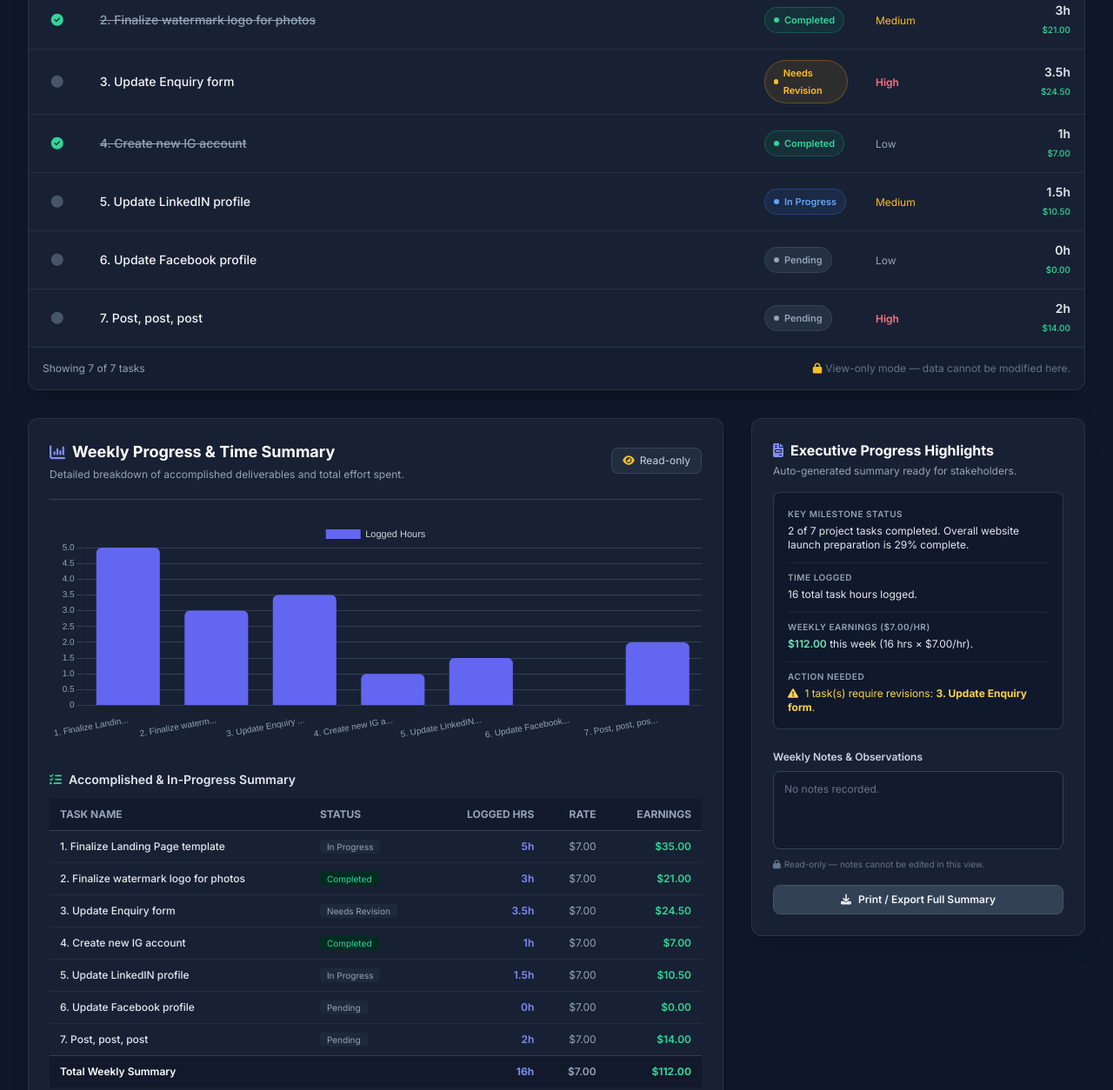
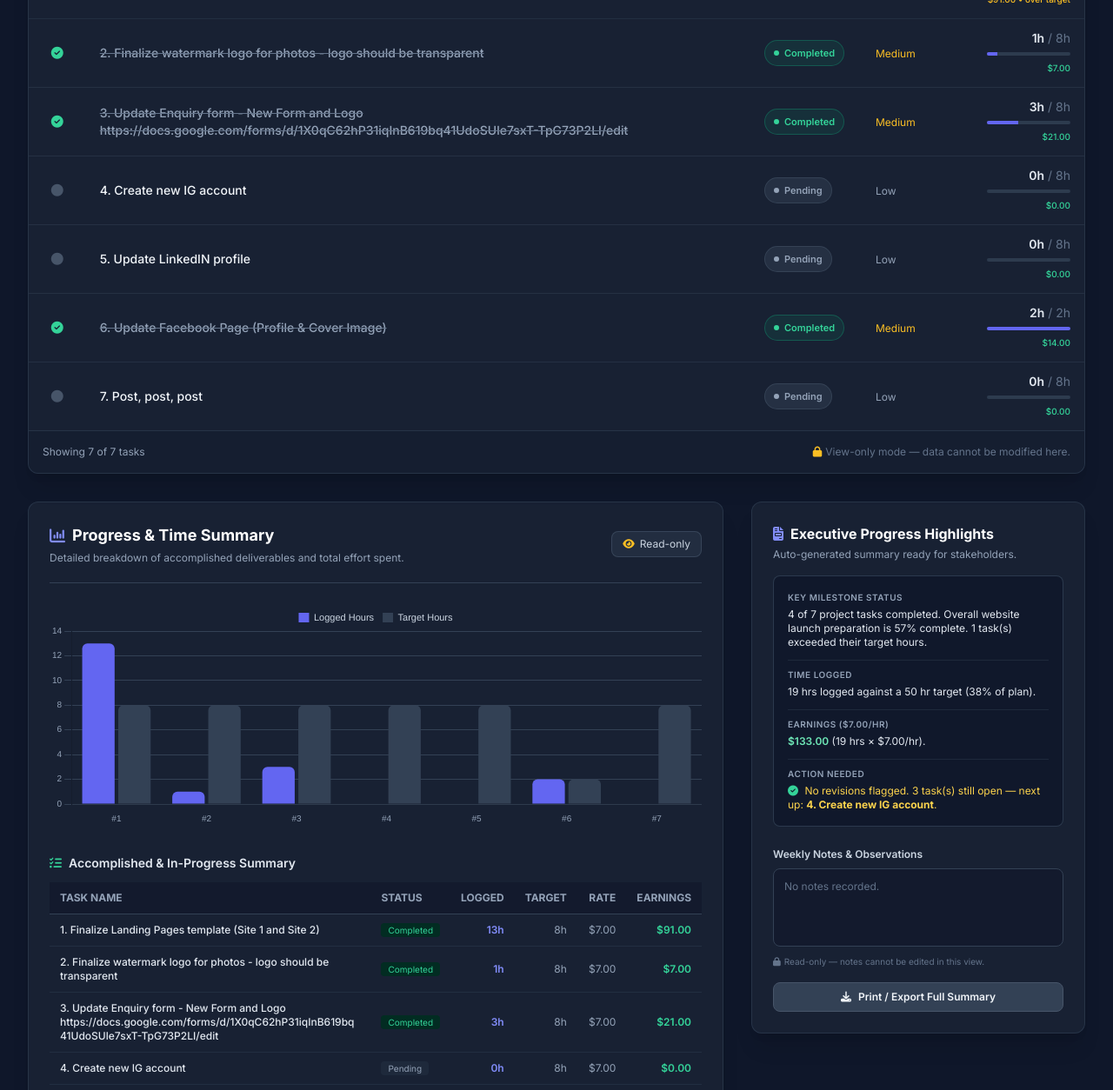
Before and after one commit to briangicaro2026WPwebsites-mockup/Selling-Accra-Project-Tracker, a plain HTML site: page index.html in a window 1280 px wide. Shown: the part 648-1902 px from the top of the page at 87% size. Drawn offline with nearby package versions, Linux system fonts and the light colour scheme.

Commit message:
Refactor index.html for clarity and functionality
Updated various elements in the index.html file for improved clarity and functionality, including changes to earnings display, task logging, and chart configurations.

```diff
--- a/index.html
+++ b/index.html
@@ -34,8 +34,8 @@
         ::-webkit-scrollbar-track { background: #1e293b; }
         ::-webkit-scrollbar-thumb { background: #475569; border-radius: 4px; }
         ::-webkit-scrollbar-thumb:hover { background: #64748b; }
-        /* Read-only affordances */
         .readonly-note { cursor: default; }
+        .wrap-anywhere { overflow-wrap: anywhere; word-break: break-word; }
     </style>
 </head>
 <body class="min-h-screen bg-slate-900 text-slate-100 flex flex-col">
@@ -133,7 +133,7 @@
 
             <div class="bg-slate-800/60 border border-slate-700/60 rounded-xl p-5 flex flex-col justify-between relative overflow-hidden group hover:border-emerald-500/50 transition">
                 <div class="flex items-center justify-between">
-                    <span class="text-xs font-semibold uppercase tracking-wider text-emerald-400">Weekly Earnings</span>
+                    <span class="text-xs font-semibold uppercase tracking-wider text-emerald-400">Total Earnings</span>
                     <span class="p-2 bg-emerald-500/10 rounded-lg text-emerald-400"><i class="fa-solid fa-dollar-sign"></i></span>
                 </div>
                 <div class="mt-4 flex items-baseline">
@@ -149,7 +149,7 @@
                 <div class="flex flex-col justify-center">
                     <span class="text-xs font-semibold uppercase tracking-wider text-slate-400">Overall Progress</span>
                     <span id="overall-percentage-text" class="text-2xl font-extrabold text-white mt-1">0%</span>
-                    <span id="hours-logged-stat" class="text-xs text-slate-400 mt-1"><i class="fa-solid fa-clock text-indigo-400 mr-1"></i>0 hrs this week</span>
+                    <span id="hours-logged-stat" class="text-xs text-slate-400 mt-1"><i class="fa-solid fa-clock text-indigo-400 mr-1"></i>0 hrs logged</span>
                 </div>
                 <div class="relative w-20 h-20 flex-shrink-0">
                     <canvas id="kpiGaugeChart"></canvas>
@@ -191,15 +191,15 @@
                             <th class="py-3.5 px-4 w-12 text-center">Done</th>
                             <th class="py-3.5 px-4">Task Description</th>
                             <th class="py-3.5 px-4 w-32">State</th>
-                            <th class="py-3.5 px-4 w-28">Priority</th>
-                            <th class="py-3.5 px-4 w-36 text-right">Logged Hours</th>
+                            <th class="py-3.5 px-4 w-24">Priority</th>
+                            <th class="py-3.5 px-4 w-40 text-right">Hours (Logged / Target)</th>
                         </tr>
                     </thead>
                     <tbody id="task-table-body" class="divide-y divide-slate-700/50 text-slate-300"></tbody>
                 </table>
             </div>
 
-            <div class="p-4 bg-slate-900/30 border-t border-slate-700/60 text-xs text-slate-400 flex justify-between items-center">
+            <div class="p-4 bg-slate-900/30 border-t border-slate-700/60 text-xs text-slate-400 flex flex-col sm:flex-row gap-2 justify-between sm:items-center">
                 <span id="showing-tasks-count">Showing 0 tasks</span>
                 <span class="text-slate-500"><i class="fa-solid fa-lock mr-1 text-amber-400"></i>View-only mode — data cannot be modified here.</span>
             </div>
@@ -214,7 +214,7 @@
                     <div class="flex flex-col sm:flex-row sm:items-center justify-between gap-4 pb-5 border-b border-slate-700">
                         <div>
                             <h2 class="text-lg font-bold text-white flex items-center gap-2">
-                                <i class="fa-solid fa-chart-column text-indigo-400"></i> Weekly Progress &amp; Time Summary
+                                <i class="fa-solid fa-chart-column text-indigo-400"></i> Progress &amp; Time Summary
                             </h2>
                             <p class="text-xs text-slate-400 mt-1">Detailed breakdown of accomplished deliverables and total effort spent.</p>
                         </div>
@@ -241,7 +241,8 @@
                                     <tr>
                                         <th class="py-2.5 px-3">Task Name</th>
                                         <th class="py-2.5 px-3">Status</th>
-                                        <th class="py-2.5 px-3 text-right">Logged Hrs</th>
+                                        <th class="py-2.5 px-3 text-right">Logged</th>
+                                        <th class="py-2.5 px-3 text-right">Target</th>
                                         <th class="py-2.5 px-3 text-right">Rate</th>
                                         <th class="py-2.5 px-3 text-right">Earnings</th>
                                     </tr>
@@ -249,8 +250,9 @@
                                 <tbody id="weekly-breakdown-body" class="divide-y divide-slate-700/40 text-slate-300"></tbody>
                                 <tfoot class="bg-slate-900/80 font-semibold text-white border-t border-slate-700">
                                     <tr>
-                                        <td class="py-2.5 px-3" colspan="2">Total Weekly Summary</td>
+                                        <td class="py-2.5 px-3" colspan="2">Total Summary</td>
                                         <td id="total-logged-hours" class="py-2.5 px-3 text-right text-indigo-400 font-bold">0h</td>
+                                        <td id="total-target-hours" class="py-2.5 px-3 text-right text-slate-300 font-bold">0h</td>
                                         <td class="py-2.5 px-3 text-right text-slate-400">$7.00</td>
                                         <td id="total-task-earnings" class="py-2.5 px-3 text-right text-emerald-400 font-bold">$0.00</td>
                                     </tr>
@@ -280,7 +282,7 @@
                                 <p id="report-time-text" class="text-slate-200">Calculating hours...</p>
                             </div>
                             <div class="pt-2 border-t border-slate-800">
-                                <span class="text-slate-400 font-semibold block uppercase text-[10px] tracking-wider mb-1">Weekly Earnings ($7.00/hr)</span>
+                                <span class="text-slate-400 font-semibold block uppercase text-[10px] tracking-wider mb-1">Earnings ($7.00/hr)</span>
                                 <p id="report-earnings-text" class="text-slate-200">Calculating earnings...</p>
                             </div>
                             <div class="pt-2 border-t border-slate-800">
@@ -312,24 +314,31 @@
     </div>
 
     <footer class="mt-auto border-t border-slate-800 py-4 text-center text-xs text-slate-500">
-        <p>Website Completion Project Tracker &bull; $7.00/hr &bull; Mon–Sun &bull; <span class="text-amber-400/90">View-only mode</span> — data displayed from saved records.</p>
+        <p>Website Completion Project Tracker &bull; $7.00/hr &bull; Mon–Sun &bull; <span class="text-amber-400/90">View-only mode</span> &bull; Data snapshot exported 30 Oct 2026.</p>
     </footer>
 
     <script>
         // ============================================================
-        // CONFIGURATION
+        // CONFIGURATION — data baked in from the exported tracker DB
         // ============================================================
         const HOURLY_RATE = 7.00;
+        const DATA_SNAPSHOT_AT = '2026-10-30T15:52:08.227Z';
 
-        const DEFAULT_TASKS = [
-            { id: '1', title: '1. Finalize Landing Page template', status: 'In Progress', priority: 'High', loggedHours: 5 },
-            { id: '2', title: '2. Finalize watermark logo for photos', status: 'Completed', priority: 'Medium', loggedHours: 3 },
-            { id: '3', title: '3. Update Enquiry form', status: 'Needs Revision', priority: 'High', loggedHours: 3.5 },
-            { id: '4', title: '4. Create new IG account', status: 'Completed', priority: 'Low', loggedHours: 1 },
-            { id: '5', title: '5. Update LinkedIN profile', status: 'In Progress', priority: 'Medium', loggedHours: 1.5 },
-            { id: '6', title: '6. Update Facebook profile', status: 'Pending', priority: 'Low', loggedHours: 0 },
-            { id: '7', title: '7. Post, post, post', status: 'Pending', priority: 'High', loggedHours: 2 }
-        ];
+        const DATASET = {
+            app: 'website-project-tracker',
+            version: 3,
+            hourlyRate: 7,
+            notes: '',
+            tasks: [
+                { id: '1', title: '1. Finalize Landing Pages template (Site 1 and Site 2)', status: 'Completed', priority: 'High', targetHours: 8, loggedHours: 13 },
+                { id: '2', title: '2. Finalize watermark logo for photos -  logo should be transparent', status: 'Completed', priority: 'Medium', targetHours: 8, loggedHours: 1 },
+                { id: '3', title: '3. Update Enquiry form - New Form and Logo https://docs.google.com/forms/d/1X0qC62hP31iqInB619bq41UdoSUle7sxT-TpG73P2LI/edit', status: 'Completed', priority: 'Medium', targetHours: 8, loggedHours: 3 },
+                { id: '4', title: '4. Create new IG account', status: 'Pending', priority: 'Low', targetHours: 8, loggedHours: 0 },
+                { id: '5', title: '5. Update LinkedIN profile', status: 'Pending', priority: 'Low', targetHours: 8, loggedHours: 0 },
+                { id: '6', title: '6. Update Facebook Page (Profile & Cover Image)', status: 'Completed', priority: 'Medium', targetHours: 2, loggedHours: 2 },
+                { id: '7', title: '7. Post, post, post', status: 'Pending', priority: 'Low', targetHours: 8, loggedHours: 0 }
+            ]
+        };
 
         let tasks = [];
         let gaugeChartInstance = null;
@@ -344,7 +353,9 @@
         function getTaskTotalHours() {
             return tasks.reduce((s, t) => s + (parseFloat(t.loggedHours) || 0), 0);
         }
-        function getTotalWeeklyHours() { return getTaskTotalHours(); }
+        function getTargetTotalHours() {
+            return tasks.reduce((s, t) => s + (parseFloat(t.targetHours) || 0), 0);
+        }
 
         // Initialize Application
         window.addEventListener('DOMContentLoaded', () => {
@@ -357,21 +368,20 @@
         // LOAD (READ-ONLY — nothing is written back to storage)
         // ============================================================
         function loadInitialData() {
-            const savedTasks = localStorage.getItem('web_project_tracker_tasks');
-            if (savedTasks) {
-                try {
-                    const parsed = JSON.parse(savedTasks);
-                    tasks = Array.isArray(parsed) ? parsed : JSON.parse(JSON.stringify(DEFAULT_TASKS));
-                }
-                catch (e) {
-                    tasks = JSON.parse(JSON.stringify(DEFAULT_TASKS));
-                }
-            } else {
-                tasks = JSON.parse(JSON.stringify(DEFAULT_TASKS));
-            }
+            // Reset: always start from the embedded snapshot, normalized & safe.
+            const validStatuses = ['Pending', 'In Progress', 'Needs Revision', 'Completed'];
+            const validPriorities = ['Low', 'Medium', 'High'];
 
-            const savedNotes = localStorage.getItem('web_project_tracker_notes');
-            if (savedNotes) document.getElementById('weekly-notes').value = savedNotes;
+            tasks = DATASET.tasks.map((t, i) => ({
+                id: String(t.id != null ? t.id : i + 1),
+                title: String(t.title || 'Untitled task'),
+                status: validStatuses.includes(t.status) ? t.status : 'Pending',
+                priority: validPriorities.includes(t.priority) ? t.priority : 'Medium',
+                targetHours: Math.max(0, parseFloat(t.targetHours) || 0),
+                loggedHours: Math.max(0, parseFloat(t.loggedHours) || 0)
+            }));
+
+            document.getElementById('weekly-notes').value = DATASET.notes || '';
         }
 
         // ============================================================
@@ -424,21 +434,32 @@
                 const statusBadge = getStatusBadgeHTML(t.status);
                 const priorityBadge = getPriorityBadgeHTML(t.priority);
                 const logged = parseFloat(t.loggedHours) || 0;
+                const target = parseFloat(t.targetHours) || 0;
                 const earned = logged * HOURLY_RATE;
+                const overTarget = target > 0 && logged > target;
+                const pct = target > 0 ? Math.min(100, Math.round((logged / target) * 100)) : 0;
 
                 return `
                     <tr class="hover:bg-slate-800/40 transition border-b border-slate-700/40">
                         <td class="py-3 px-4 text-center">
                             <i class="fa-solid ${isDone ? 'fa-circle-check text-emerald-400' : 'fa-circle text-slate-600'}"></i>
                         </td>
-                        <td class="py-3 px-4">
-                            <span class="font-medium text-slate-100 ${isDone ? 'line-through text-slate-400' : ''}">${escapeHtml(t.title)}</span>
+                        <td class="py-3 px-4 max-w-md">
+                            <span class="wrap-anywhere font-medium text-slate-100 ${isDone ? 'line-through decoration-slate-500 text-slate-400' : ''}">${escapeHtml(t.title)}</span>
                         </td>
                         <td class="py-3 px-4">${statusBadge}</td>
                         <td class="py-3 px-4">${priorityBadge}</td>
-                        <td class="py-3 px-4 text-right">
-                            <span class="font-semibold text-slate-200">${fmtHours(logged)}h</span>
-                            <div class="text-[10px] text-emerald-400 mt-0.5 font-medium">${formatCurrency(earned)}</div>
+                        <td class="py-3 px-4">
+                            <div class="text-right">
+                                <span class="font-semibold text-slate-200">${fmtHours(logged)}h</span>
+                                <span class="text-slate-500">/ ${fmtHours(target)}h</span>
+                                <div class="mt-1.5 h-1 w-24 bg-slate-700/80 rounded-full overflow-hidden ml-auto">
+                                    <div class="h-full ${overTarget ? 'bg-amber-500' : 'bg-indigo-500'}" style="width:${pct}%"></div>
+                                </div>
+                                <div class="text-[10px] mt-1 font-medium ${overTarget ? 'text-amber-400' : 'text-emerald-400'}">
+                                    ${formatCurrency(earned)}${overTarget ? ' • over target' : ''}
+                                </div>
+                            </div>
                         </td>
                     </tr>
                 `;
@@ -453,7 +474,7 @@
             if (status === 'Pending') styles = "bg-slate-700/50 text-slate-400 border-slate-600/50";
 
             return `
-                <span class="text-[11px] font-semibold px-2.5 py-1 rounded-full border ${styles} inline-flex items-center gap-1.5">
+                <span class="text-[11px] font-semibold px-2.5 py-1 rounded-full border ${styles} inline-flex items-center gap-1.5 whitespace-nowrap">
                     <span class="w-1.5 h-1.5 rounded-full ${status === 'Completed' ? 'bg-emerald-400' : status === 'Needs Revision' ? 'bg-amber-400' : status === 'In Progress' ? 'bg-blue-400' : 'bg-slate-400'}"></span>
                     ${status}
                 </span>
@@ -470,20 +491,24 @@
         function renderWeeklyBreakdown() {
             const tbody = document.getElementById('weekly-breakdown-body');
             let totalLogged = 0;
+            let totalTarget = 0;
 
             tbody.innerHTML = tasks.map(t => {
                 const logged = parseFloat(t.loggedHours) || 0;
+                const target = parseFloat(t.targetHours) || 0;
                 totalLogged += logged;
+                totalTarget += target;
                 const earned = logged * HOURLY_RATE;
                 return `
                     <tr class="hover:bg-slate-800/30">
-                        <td class="py-2.5 px-3 font-medium text-slate-200">${escapeHtml(t.title)}</td>
+                        <td class="py-2.5 px-3 font-medium text-slate-200 wrap-anywhere">${escapeHtml(t.title)}</td>
                         <td class="py-2.5 px-3">
-                            <span class="text-[10px] px-2 py-0.5 rounded ${t.status === 'Completed' ? 'bg-emerald-950 text-emerald-400' : 'bg-slate-800 text-slate-400'}">
+                            <span class="text-[10px] px-2 py-0.5 rounded whitespace-nowrap ${t.status === 'Completed' ? 'bg-emerald-950 text-emerald-400' : 'bg-slate-800 text-slate-400'}">
                                 ${t.status}
                             </span>
                         </td>
                         <td class="py-2.5 px-3 text-right font-semibold text-indigo-400">${fmtHours(logged)}h</td>
+                        <td class="py-2.5 px-3 text-right text-slate-400">${fmtHours(target)}h</td>
                         <td class="py-2.5 px-3 text-right text-slate-400">${formatCurrency(HOURLY_RATE)}</td>
                         <td class="py-2.5 px-3 text-right text-emerald-400 font-semibold">${formatCurrency(earned)}</td>
                     </tr>
@@ -491,11 +516,13 @@
             }).join('');
 
             document.getElementById('total-logged-hours').textContent = `${fmtHours(totalLogged)}h`;
+            document.getElementById('total-target-hours').textContent = `${fmtHours(totalTarget)}h`;
             document.getElementById('total-task-earnings').textContent = formatCurrency(totalLogged * HOURLY_RATE);
         }
 
         function updateTimesheetSummary() {
-            const total = getTotalWeeklyHours();
+            const total = getTaskTotalHours();
+            const target = getTargetTotalHours();
             const earnings = total * HOURLY_RATE;
             const el = id => document.getElementById(id);
 
@@ -503,11 +530,11 @@
             if (el('kpi-weekly-hours')) el('kpi-weekly-hours').textContent = `${fmtHours(total)} hrs`;
             if (el('hours-logged-stat')) {
                 el('hours-logged-stat').innerHTML =
-                    `<i class="fa-solid fa-clock text-indigo-400 mr-1"></i>${fmtHours(total)} hrs this week`;
+                    `<i class="fa-solid fa-clock text-indigo-400 mr-1"></i>${fmtHours(total)} of ${fmtHours(target)} target hrs`;
             }
             if (el('report-earnings-text')) {
                 el('report-earnings-text').innerHTML =
-                    `<span class="text-emerald-300 font-semibold">${formatCurrency(earnings)}</span> this week ` +
+                    `<span class="text-emerald-300 font-semibold">${formatCurrency(earnings)}</span> ` +
                     `(${fmtHours(total)} hrs × ${formatCurrency(HOURLY_RATE)}/hr).`;
             }
         }
@@ -519,20 +546,33 @@
             const total = tasks.length;
             const completed = tasks.filter(t => t.status === 'Completed').length;
             const revision = tasks.filter(t => t.status === 'Needs Revision');
+            const pendingTasks = tasks.filter(t => t.status === 'Pending' || t.status === 'In Progress');
             const totalLogged = getTaskTotalHours();
+            const totalTarget = getTargetTotalHours();
+            const overTargetCount = tasks.filter(t => (parseFloat(t.loggedHours) || 0) > (parseFloat(t.targetHours) || 0)).length;
 
             document.getElementById('report-milestone-text').textContent =
                 `${completed} of ${total} project tasks completed. Overall website launch preparation is ${total > 0 ? Math.round((completed / total) * 100) : 0}% complete.`;
 
             document.getElementById('report-time-text').textContent =
-                `${fmtHours(totalLogged)} total task hours logged.`;
+                `${fmtHours(totalLogged)} hrs logged against a ${fmtHours(totalTarget)} hr target ` +
+                `(${totalTarget > 0 ? Math.round((totalLogged / totalTarget) * 100) : 0}% of plan).`;
 
             if (revision.length > 0) {
                 document.getElementById('report-action-text').innerHTML =
                     `<i class="fa-solid fa-triangle-exclamation mr-1"></i> ${revision.length} task(s) require revisions: <b>${revision.map(r => escapeHtml(r.title)).join(', ')}</b>.`;
+            } else if (pendingTasks.length > 0) {
+                document.getElementById('report-action-text').innerHTML =
+                    `<i class="fa-solid fa-circle-check text-emerald-400 mr-1"></i> No revisions flagged. ` +
+                    `${pendingTasks.length} task(s) still open — next up: <b>${escapeHtml(pendingTasks[0].title)}</b>.`;
             } else {
                 document.getElementById('report-action-text').innerHTML =
-                    `<i class="fa-solid fa-circle-check text-emerald-400 mr-1"></i> No items currently flagged for revision. Workflow is clear!`;
+                    `<i class="fa-solid fa-circle-check text-emerald-400 mr-1"></i> All tasks complete. No items flagged for revision.`;
+            }
+
+            const milestones = document.getElementById('report-milestone-text');
+            if (overTargetCount > 0) {
+                milestones.textContent += ` ${overTargetCount} task(s) exceeded their target hours.`;
             }
         }
 
@@ -552,15 +592,25 @@
                 type: 'bar',
                 data: {
                     labels: [],
-                    datasets: [{ label: 'Logged Hours', data: [], backgroundColor: '#6366f1', borderRadius: 6 }]
+                    datasets: [
+                        { label: 'Logged Hours', data: [], backgroundColor: '#6366f1', borderRadius: 6 },
+                        { label: 'Target Hours', data: [], backgroundColor: '#334155', borderRadius: 6 }
+                    ]
                 },
                 options: {
                     responsive: true, maintainAspectRatio: false,
                     scales: {
                         x: { ticks: { color: '#94a3b8', font: { size: 10 } }, grid: { display: false } },
-                        y: { ticks: { color: '#94a3b8', font: { size: 10 } }, grid: { color: '#334155' } }
+                        y: { beginAtZero: true, ticks: { color: '#94a3b8', font: { size: 10 } }, grid: { color: '#334155' } }
                     },
-                    plugins: { legend: { labels: { color: '#cbd5e1', font: { size: 11 } } } }
+                    plugins: {
+                        legend: { labels: { color: '#cbd5e1', font: { size: 11 }, boxWidth: 12 } },
+                        tooltip: {
+                            callbacks: {
+                                label: (ctx) => `${ctx.dataset.label}: ${fmtHours(ctx.parsed.y)}h`
+                            }
+                        }
+                    }
                 }
             });
         }
@@ -575,10 +625,15 @@
                 gaugeChartInstance.update();
             }
             if (hoursChartInstance) {
-                const labels = tasks.map(t => t.title.length > 18 ? t.title.substring(0, 18) + '...' : t.title);
-                const loggedData = tasks.map(t => parseFloat(t.loggedHours) || 0);
+                const labels = tasks.map((t, i) => `#${i + 1}`);
+
                 hoursChartInstance.data.labels = labels;
-                hoursChartInstance.data.datasets[0].data = loggedData;
+                hoursChartInstance.data.datasets[0].data = tasks.map(t => parseFloat(t.loggedHours) || 0);
+                hoursChartInstance.data.datasets[1].data = tasks.map(t => parseFloat(t.targetHours) || 0);
+                hoursChartInstance.options.plugins.tooltip.callbacks.title = (items) => {
+                    const idx = items[0].dataIndex;
+                    return tasks[idx] ? tasks[idx].title : items[0].label;
+                };
                 hoursChartInstance.update();
             }
         }
@@ -594,6 +649,7 @@
                 version: 3,
                 mode: 'view-only',
                 hourlyRate: HOURLY_RATE,
+                sourceSnapshotAt: DATA_SNAPSHOT_AT,
                 exportedAt: new Date().toISOString(),
                 tasks: tasks,
                 notes: document.getElementById('weekly-notes').value
```
